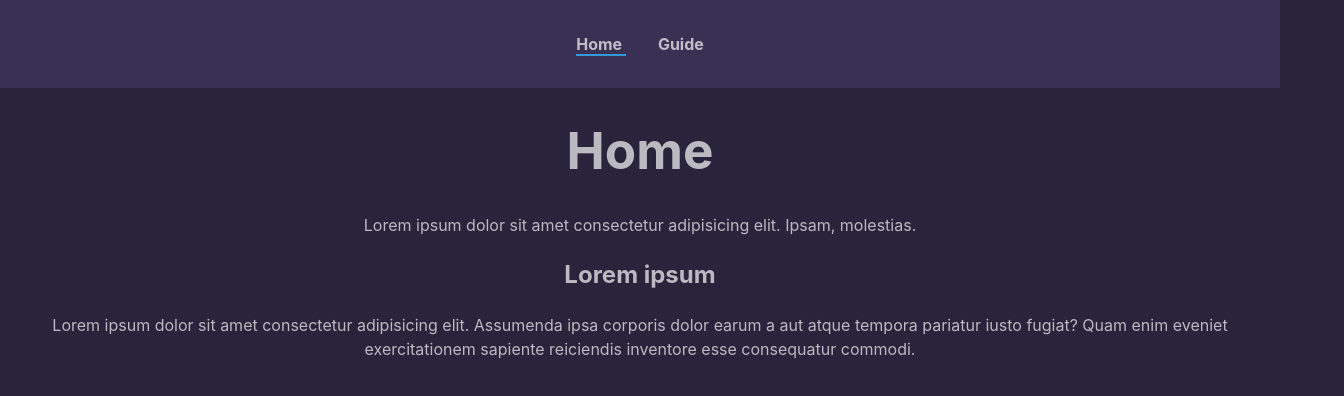
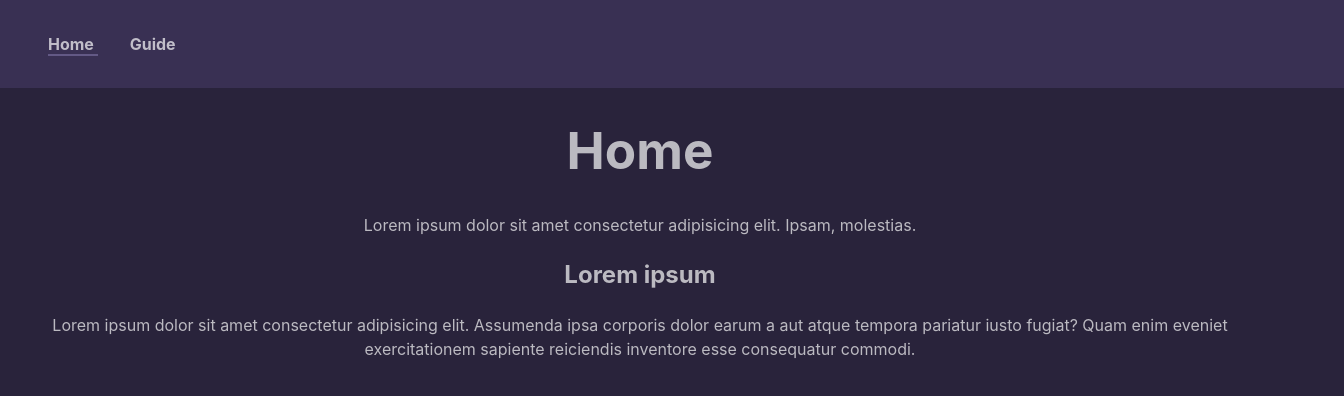
Before and after one commit to mxstoto6/website, a Vue app: page / in a window 1280 px wide. Shown: the top 396 px of the page, 1344 px wide, since content can reach past the window. Built offline with nearby package versions, Linux system fonts and the light colour scheme.

Commit message:
Fixed page display and added useful dependencies

```diff
--- a/index.html
+++ b/index.html
@@ -4,7 +4,7 @@
     <meta charset="UTF-8" />
     <link rel="icon" type="image/svg+xml" href="/vite.svg" />
     <meta name="viewport" content="width=device-width, initial-scale=1.0" />
-    <title>Vite + Vue + TS</title>
+    <title>website</title>
     <link rel="stylesheet" href="https://cdnjs.cloudflare.com/ajax/libs/animate.css/4.1.1/animate.min.css"/>
   </head>
   <body>
--- a/package.json
+++ b/package.json
@@ -9,6 +9,9 @@
     "preview": "vite preview"
   },
   "dependencies": {
+    "autoprefixer": "^10.4.14",
+    "postcss": "^8.4.23",
+    "tailwindcss": "^3.3.1",
     "vue": "^3.2.47",
     "vue-router": "^4.1.6"
   },
--- a/src/App.vue
+++ b/src/App.vue
@@ -21,6 +21,9 @@
 <style scoped>
   .page {
     position: absolute;
+    display: block;
+    width: 100%;
+    margin: 0 auto;
   }
 
   a {
@@ -31,11 +34,16 @@
   }
 
   a:hover, a.router-link-active {
-    border-bottom: 2px solid #3498db;
+    border-bottom: 2px solid #635985;
   }
 
   .header {
     padding: 2rem;
     background-color: #393053;
+    width: 100%;
+    margin: 0 auto;
+    text-align: start;
   }
+
+
 </style>
--- a/src/style.css
+++ b/src/style.css
@@ -20,7 +20,7 @@ a {
   text-decoration: inherit;
 }
 a:hover {
-  color: #535bf2;
+  color: #635985;
 }
 
 body {
@@ -60,6 +60,7 @@ button:focus-visible {
 #app {
   margin: 0;
   text-align: center;
+  width: 100%;
 }
 
 :root {
```
Also changed, not shown: 1 other file (tests, documents, lock files or other folders).
